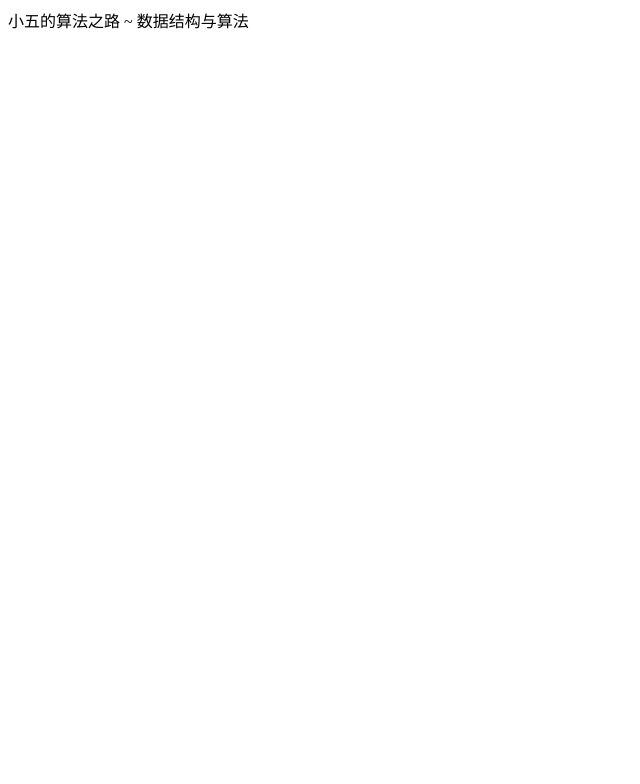
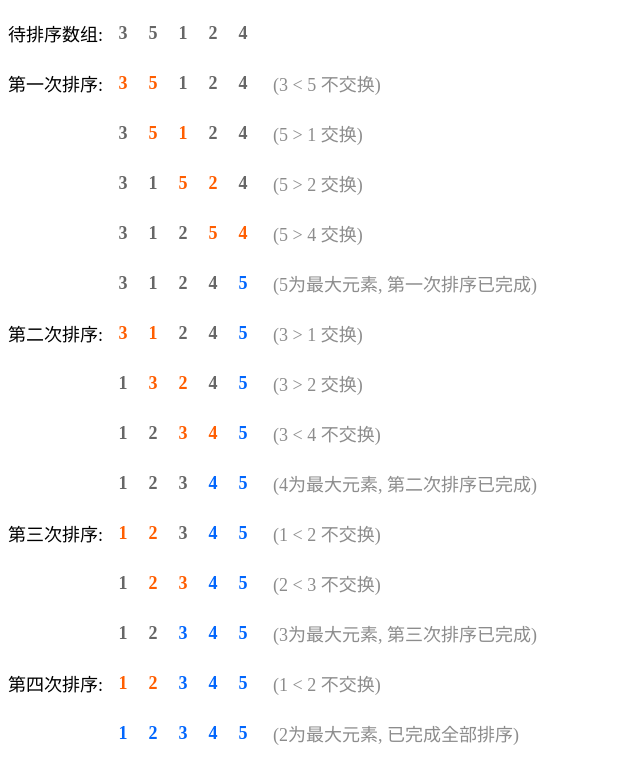
Before and after one commit to ajun568/data-structures-and-algorithms, a React (Create React App) app: page / in a window 1280 px wide. Shown: the top 784 px of the page, without its empty margins (0-640 px from the left). Built offline with nearby package versions, Linux system fonts and the light colour scheme; the HTML template or start-up script is replaced by a standard one.

Commit message:
冒泡排序

```diff
--- a/package.json
+++ b/package.json
@@ -10,6 +10,7 @@
     "@types/node": "^12.0.0",
     "@types/react": "^17.0.0",
     "@types/react-dom": "^17.0.0",
+    "big.js": "^6.1.1",
     "react": "^17.0.2",
     "react-dom": "^17.0.2",
     "react-scripts": "4.0.3",
--- a/src/App.tsx
+++ b/src/App.tsx
@@ -1,5 +1,146 @@
+import bubbleSort from './sort/bubbleSort';
+import './index.css';
+
 const App = ()  => {
-  return <main>小五的算法之路 ~ 数据结构与算法</main>;
+  console.log(bubbleSort([3, 5, 1, 2, 4]));
+  return (
+    <main>
+      <ul className="flex">
+        <p className="label">待排序数组:</p>
+        <li>3</li>
+        <li>5</li>
+        <li>1</li>
+        <li>2</li>
+        <li>4</li>
+      </ul>
+      <ul className="flex">
+        <p className="label">第一次排序: </p>
+        <li className="orange">3</li>
+        <li className="orange">5</li>
+        <li>1</li>
+        <li>2</li>
+        <li>4</li>
+        <p className="grey">{`(3 < 5 不交换)`}</p>
+      </ul>
+      <ul className="flex">
+        <p className="label"></p>
+        <li>3</li>
+        <li className="orange">5</li>
+        <li className="orange">1</li>
+        <li>2</li>
+        <li>4</li>
+        <p className="grey">{`(5 > 1 交换)`}</p>
+      </ul>
+      <ul className="flex">
+        <p className="label"></p>
+        <li>3</li>
+        <li>1</li>
+        <li className="orange">5</li>
+        <li className="orange">2</li>
+        <li>4</li>
+        <p className="grey">{`(5 > 2 交换)`}</p>
+      </ul>
+      <ul className="flex">
+        <p className="label"></p>
+        <li>3</li>
+        <li>1</li>
+        <li>2</li>
+        <li className="orange">5</li>
+        <li className="orange">4</li>
+        <p className="grey">{`(5 > 4 交换)`}</p>
+      </ul>
+      <ul className="flex">
+        <p className="label"></p>
+        <li>3</li>
+        <li>1</li>
+        <li>2</li>
+        <li>4</li>
+        <li className="blue">5</li>
+        <p className="grey">{`(5为最大元素, 第一次排序已完成)`}</p>
+      </ul>
+      <ul className="flex">
+        <p className="label">第二次排序:</p>
+        <li className="orange">3</li>
+        <li className="orange">1</li>
+        <li>2</li>
+        <li>4</li>
+        <li className="blue">5</li>
+        <p className="grey">{`(3 > 1 交换)`}</p>
+      </ul>
+      <ul className="flex">
+        <p className="label"></p>
+        <li>1</li>
+        <li className="orange">3</li>
+        <li className="orange">2</li>
+        <li>4</li>
+        <li className="blue">5</li>
+        <p className="grey">{`(3 > 2 交换)`}</p>
+      </ul>
+      <ul className="flex">
+        <p className="label"></p>
+        <li>1</li>
+        <li>2</li>
+        <li className="orange">3</li>
+        <li className="orange">4</li>
+        <li className="blue">5</li>
+        <p className="grey">{`(3 < 4 不交换)`}</p>
+      </ul>
+      <ul className="flex">
+        <p className="label"></p>
+        <li>1</li>
+        <li>2</li>
+        <li>3</li>
+        <li className="blue">4</li>
+        <li className="blue">5</li>
+        <p className="grey">{`(4为最大元素, 第二次排序已完成)`}</p>
+      </ul>
+      <ul className="flex">
+        <p className="label">第三次排序:</p>
+        <li className="orange">1</li>
+        <li className="orange">2</li>
+        <li>3</li>
+        <li className="blue">4</li>
+        <li className="blue">5</li>
+        <p className="grey">{`(1 < 2 不交换)`}</p>
+      </ul>
+      <ul className="flex">
+        <p className="label"></p>
+        <li>1</li>
+        <li className="orange">2</li>
+        <li className="orange">3</li>
+        <li className="blue">4</li>
+        <li className="blue">5</li>
+        <p className="grey">{`(2 < 3 不交换)`}</p>
+      </ul>
+      <ul className="flex">
+        <p className="label"></p>
+        <li>1</li>
+        <li>2</li>
+        <li className="blue">3</li>
+        <li className="blue">4</li>
+        <li className="blue">5</li>
+        <p className="grey">{`(3为最大元素, 第三次排序已完成)`}</p>
+      </ul>
+      <ul className="flex">
+        <p className="label">第四次排序:</p>
+        <li className="orange">1</li>
+        <li className="orange">2</li>
+        <li className="blue">3</li>
+        <li className="blue">4</li>
+        <li className="blue">5</li>
+        <p className="grey">{`(1 < 2 不交换)`}</p>
+      </ul>
+      <ul className="flex">
+        <p className="label"></p>
+        <li className="blue">1</li>
+        <li className="blue">2</li>
+        <li className="blue">3</li>
+        <li className="blue">4</li>
+        <li className="blue">5</li>
+        <p className="grey">{`(2为最大元素, 已完成全部排序)`}</p>
+      </ul>
+    </main>
+  );
 }
 
 export default App;
--- /dev/null
+++ b/src/index.css
@@ -0,0 +1,37 @@
+li {
+  list-style: none;
+}
+.flex {
+  display: flex;
+  align-items: center;
+}
+.item {
+  width: 30px;
+  height: 30px;
+}
+ul, p {
+  padding: 0;
+  margin: 0;
+  font-size: 18px;
+}
+ul li {
+  width: 30px;
+  height: 50px;
+  text-align: center;
+  font-weight: bold;
+  line-height: 50px;
+  color: #666;
+}
+.label {
+  width: 100px;
+}
+.orange {
+  color: rgb(255, 94, 0);
+}
+.grey {
+  margin-left: 15px;
+  color: rgba(128, 128, 128, 0.902);
+}
+.blue {
+  color: rgb(1, 102, 253);
+}
--- /dev/null
+++ b/src/sort/bubbleSort.ts
@@ -0,0 +1,14 @@
+const bubbleSort = (arr: number[]) => {
+  for (let i = 0; i < arr.length - 1; i++) {
+    for (let j = 0; j < arr.length - i - 1; j++) {
+      if (arr[j] > arr[j + 1]) {
+        let temp = arr[j];
+        arr[j] = arr[j + 1];
+        arr[j + 1] = temp;
+      }
+    }
+  }
+  return arr;
+}
+
+export default bubbleSort;
```
